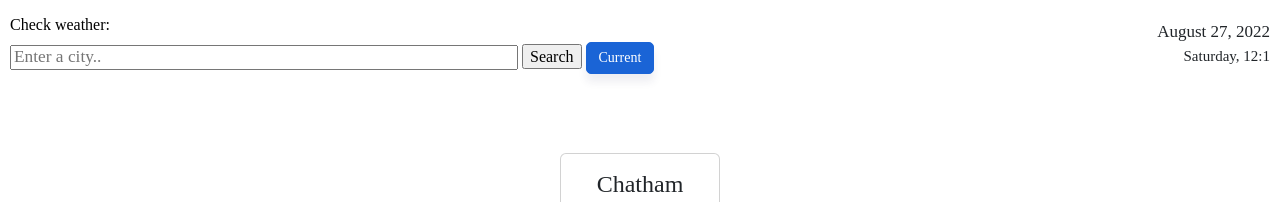
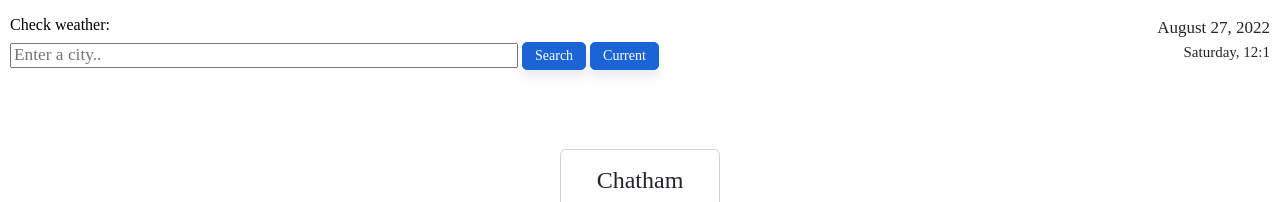
Before and after one commit to solacce/first-project, a plain HTML site: page index.html in a window 1280 px wide. Shown: the top 202 px of the page. Drawn offline with nearby package versions, Linux system fonts and the light colour scheme; no server answers.

Commit message:
Updated 'search' button css

```diff
--- a/index.html
+++ b/index.html
@@ -22,7 +22,7 @@
         >Check weather:</label>
         <form id="city-form" >
           <input type="text" id="city-input" placeholder="Enter a city..">
-          <input type="submit" value="Search">
+          <input type="submit" value="Search" id="search">
           <span><button>Current</button></span>
         </form>
     </div>
--- a/styles.css
+++ b/styles.css
@@ -75,7 +75,7 @@ button {
   background: #1a64d6;
   color: #fff;
   font-size: 14px;
-  line-height: 22px;
+  line-height: 18px;
   padding: 4px 12px;
   border-radius: 5px;
   transition: all 200ms ease;
@@ -88,3 +88,15 @@ button:hover {
   color: #1a64d6;
   border: 1px solid #1a64d6;
 }
+#search {
+  border: 1px solid #1a64d6;
+  background: #1a64d6;
+  color: #fff;
+  font-size: 14px;
+  line-height: 18px;
+  padding: 4px 12px;
+  border-radius: 5px;
+  transition: all 200ms ease;
+  box-shadow: rgba(37, 39, 89, 0.08) 0px 8px 8px 0;
+  cursor: pointer;
+}
```
